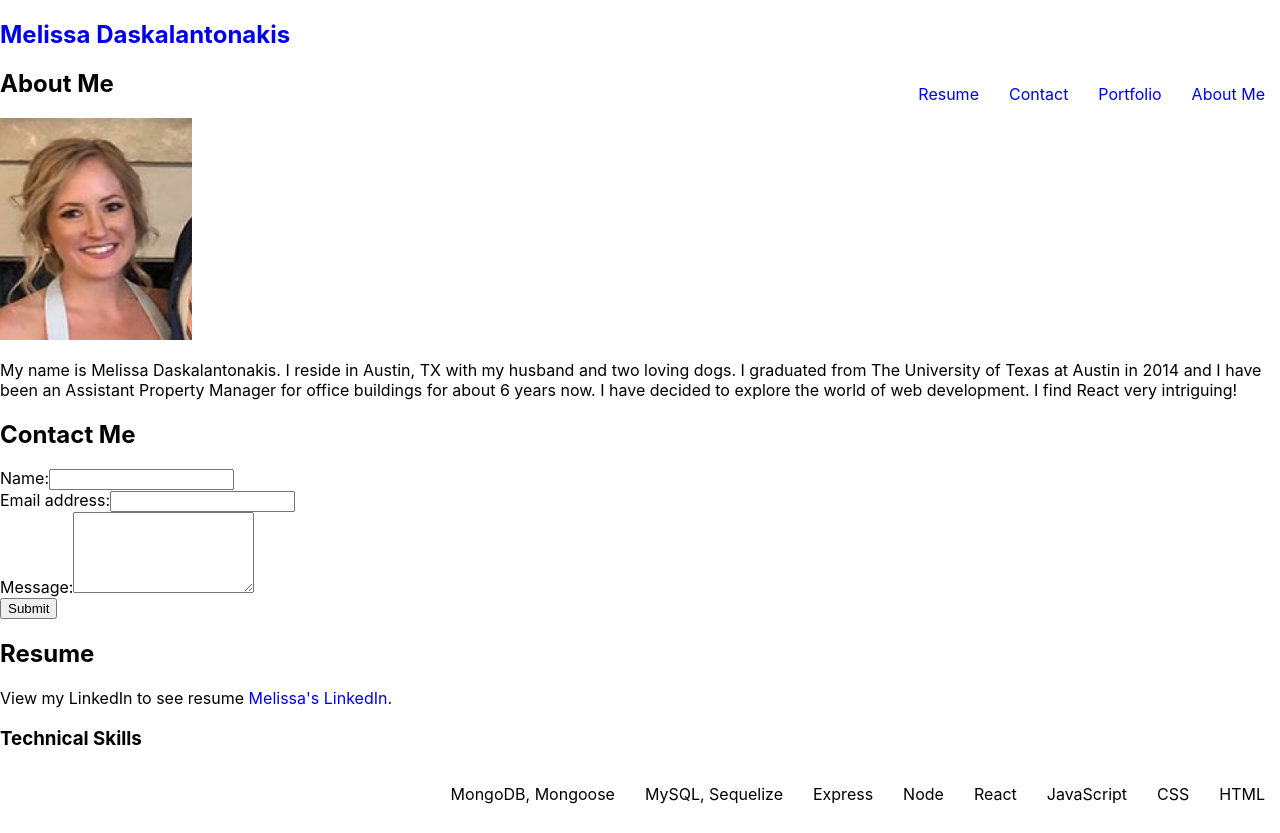
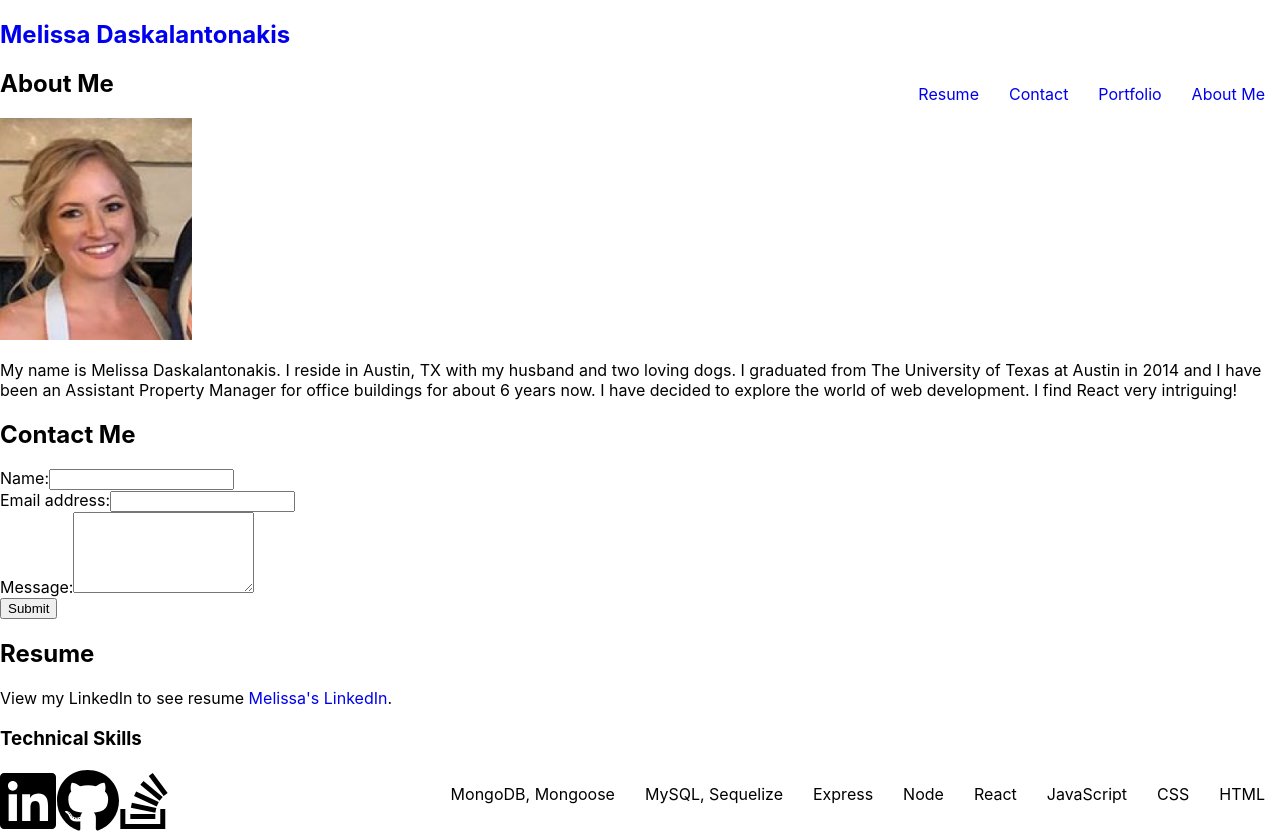
Before and after one commit to mellyro/react-portfolio, a React (Create React App) app: page / in a window 1280 px wide. Built offline with nearby package versions, Linux system fonts and the light colour scheme.

Commit message:
add github linkedin and stackoverflow icons and links

```diff
--- a/package.json
+++ b/package.json
@@ -3,6 +3,10 @@
   "version": "0.1.0",
   "private": true,
   "dependencies": {
+    "@fortawesome/fontawesome-svg-core": "^1.2.30",
+    "@fortawesome/free-brands-svg-icons": "^5.14.0",
+    "@fortawesome/free-solid-svg-icons": "^5.14.0",
+    "@fortawesome/react-fontawesome": "^0.1.11",
     "@testing-library/jest-dom": "^4.2.4",
     "@testing-library/react": "^9.5.0",
     "@testing-library/user-event": "^7.2.1",
--- a/src/App.js
+++ b/src/App.js
@@ -5,6 +5,7 @@ import Nav from './components/Nav';
 import ContactForm from './components/Contact';
 // import Portfolio from
 import Resume from './components/Resume';
+import Footer from './components/Footer';
 
 function App() {
   return (
@@ -15,6 +16,7 @@ function App() {
         <ContactForm />
         <Resume />
       </main>
+      <Footer />
     </div>
   );
 }
--- /dev/null
+++ b/src/components/Footer/index.js
@@ -0,0 +1,20 @@
+import React from 'react';
+import { FontAwesomeIcon } from '@fortawesome/react-fontawesome';
+import { faLinkedin } from '@fortawesome/free-brands-svg-icons';
+import { faGithub } from '@fortawesome/free-brands-svg-icons';
+import { faStackOverflow } from '@fortawesome/free-brands-svg-icons';
+
+function Footer() {
+    return(
+        <footer className="my-1">
+           <a href="https://www.linkedin.com/in/melissa-daskalantonakis/">
+           <FontAwesomeIcon icon={faLinkedin} color="black" size="4x"/></a>
+           <a href="https://github.com/melissadaska">
+           <FontAwesomeIcon icon={faGithub} color="black" size="4x"/></a>
+           <a href="https://stackoverflow.com/users/13025338/melissa-daskalantonakis">
+           <FontAwesomeIcon icon={faStackOverflow} color="black" size="4x"/></a>
+        </footer>
+    )
+}
+
+export default Footer;
```
Also changed, not shown: 1 other file (tests, documents, lock files or other folders).
